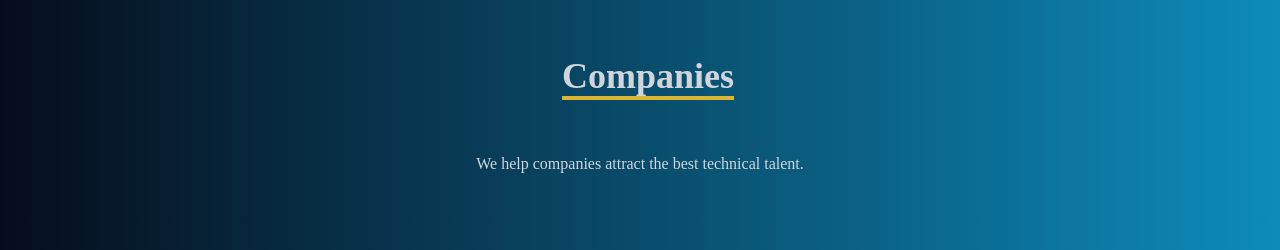
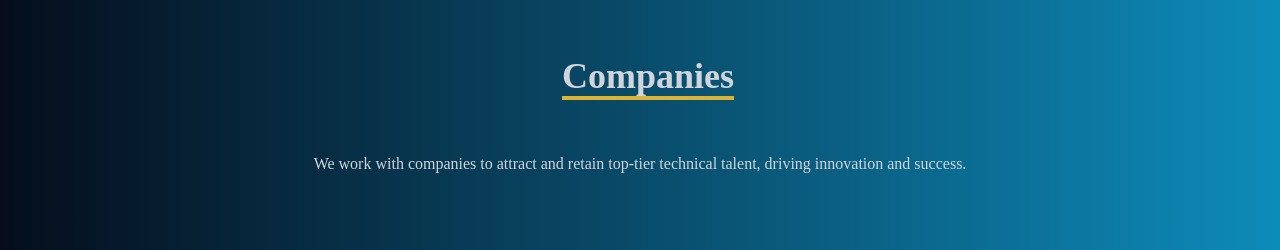
Before and after one commit to riz1ash786/create-jobs, a React (Create React App) app: page / in a window 1280 px wide. Shown: the part 3080-3330 px from the top of the page. Built offline with nearby package versions, Linux system fonts and the light colour scheme.

Commit message:
companies page wording update

```diff
--- a/src/components/Companies.jsx
+++ b/src/components/Companies.jsx
@@ -16,7 +16,7 @@ const Companies = () => {
           </div>
           </div>
           <div>
-            <p className='text-gray-300 py-6 text-center'>We help companies attract the best technical talent.</p>
+            <p className='text-gray-300 py-6 text-center'>We work with companies to attract and retain top-tier technical talent, driving innovation and success.</p>
             </div>
             <div className='pt-8 max-w-[1000px] w-full grid sm:grid-cols-3 gap-8 px-4'>
             <div>
```
